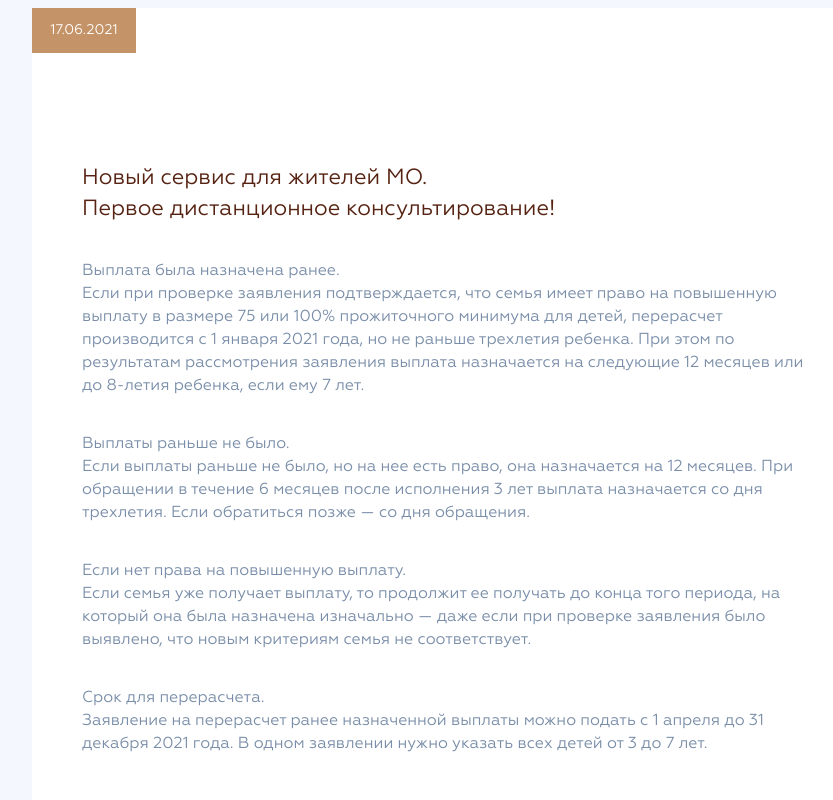
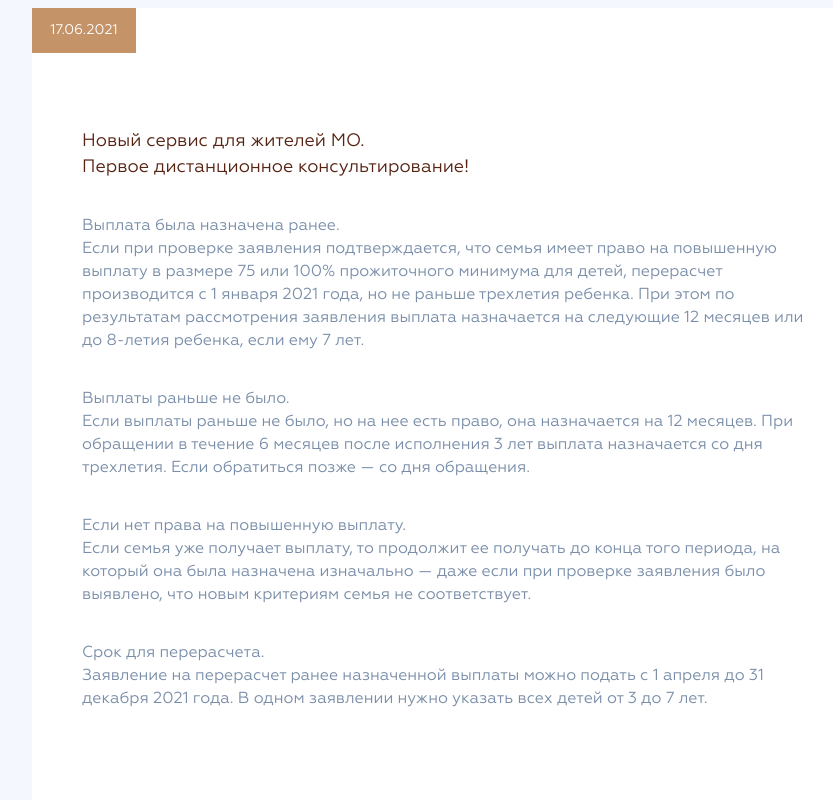
Before and after one commit to vmik7/fl-my-documents, a website: page src/index.html in a window 1280 px wide. Shown: the part 3540-4340 px from the top of the page, without its empty margins (325-1158 px from the left). Drawn offline with nearby package versions, Linux system fonts and the light colour scheme; files that its build step writes are made by us from their sources; files whose address does not match are found by name; a web font is replaced by a local one.

Commit message:
Decrease h2 font-size

```diff
--- a/src/scss/blocks/content.scss
+++ b/src/scss/blocks/content.scss
@@ -58,15 +58,11 @@
         h5,
         h6 {
             color: #562212;
-            font-size: 22px;
-            line-height: 31px;
+            font-size: 18px;
+            line-height: 26px;
 
-            @include responsive-value('font-size', 22, 16, $md3);
-            @include responsive-value('line-height', 31, 20, $md3);
-
-            &:not(:first-child) {
-                @include item-margin-top();
-            }
+            @include responsive-value('font-size', 18, 14, $md3);
+            @include responsive-value('line-height', 26, 20, $md3);
         }
 
         p {
@@ -163,12 +159,13 @@
     }
 
     &__title {
-        color: #562212;
-        font-size: 22px;
-        line-height: 31px;
+        margin-top: 0;
+        // color: #562212;
+        // font-size: 22px;
+        // line-height: 31px;
 
-        @include responsive-value('font-size', 22, 16, $md3);
-        @include responsive-value('line-height', 31, 20, $md3);
+        // @include responsive-value('font-size', 22, 16, $md3);
+        // @include responsive-value('line-height', 31, 20, $md3);
     }
 
     ul,
```
